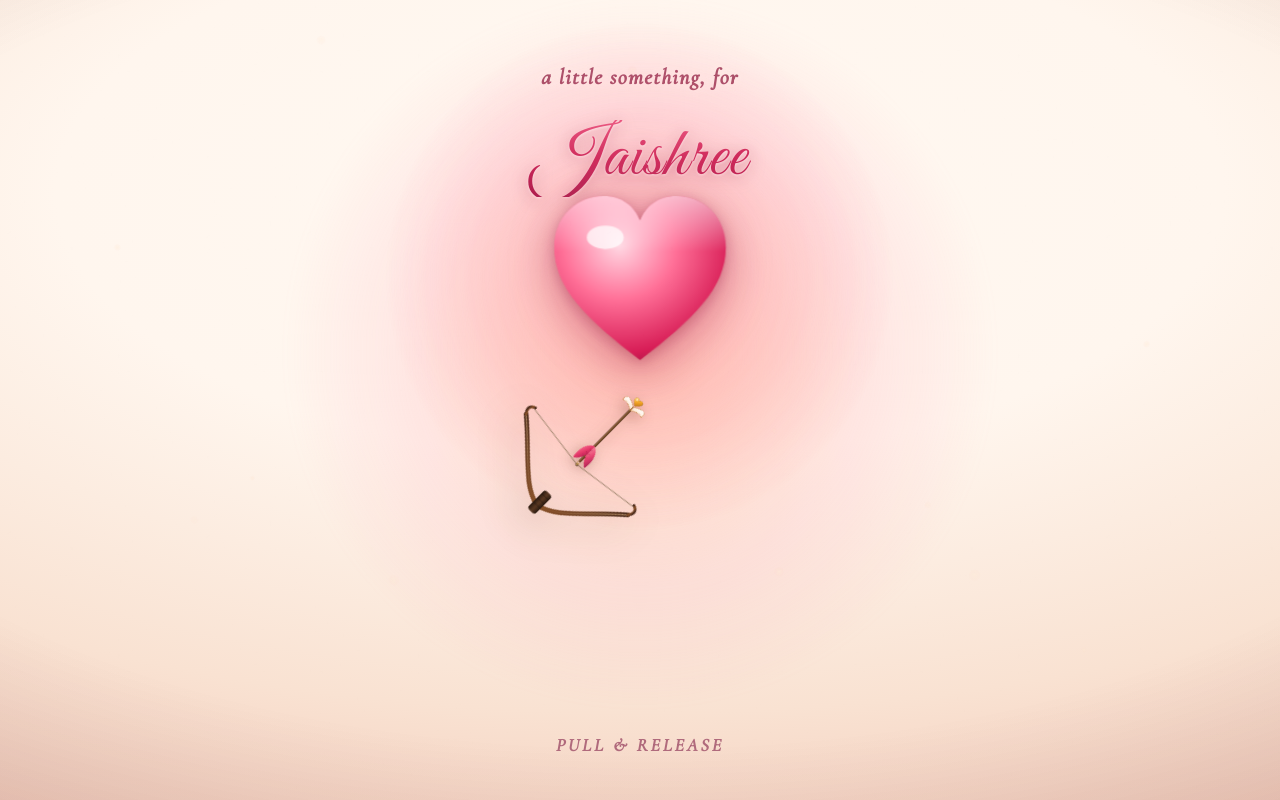
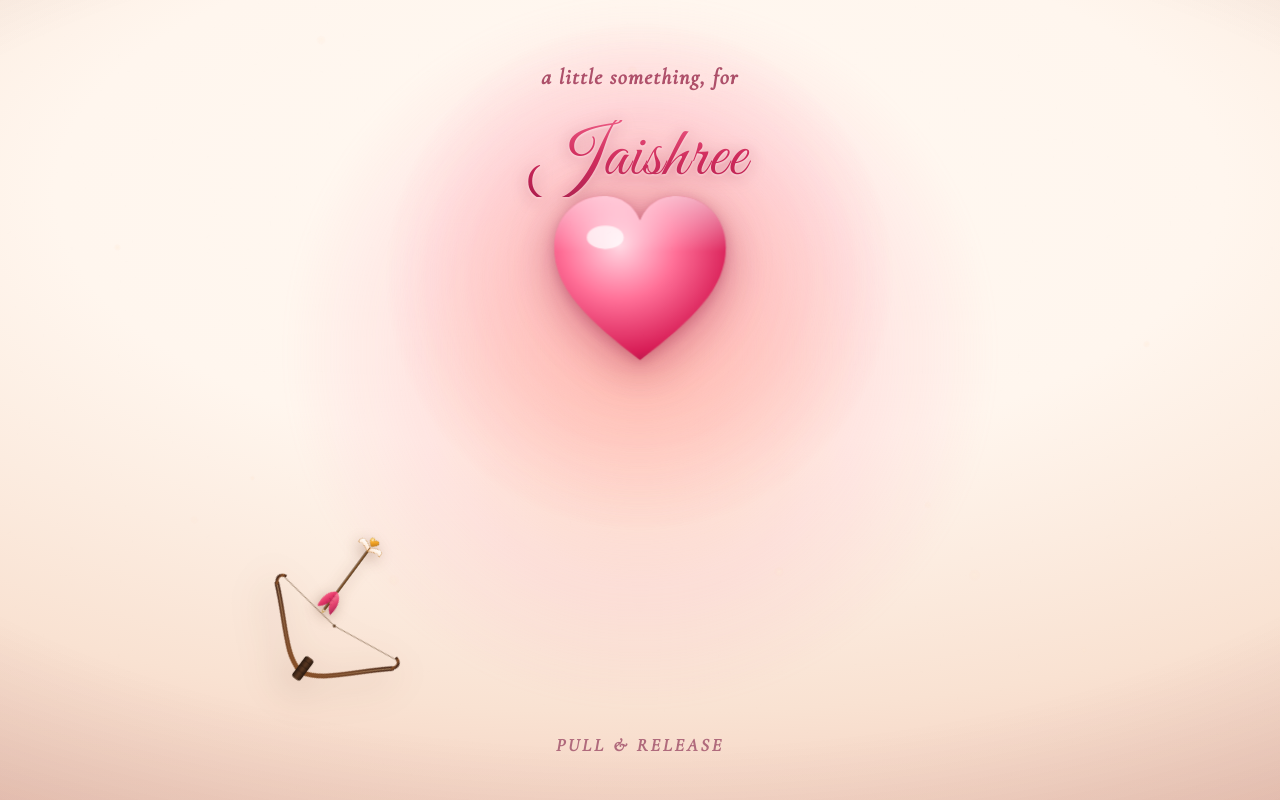
Before and after one commit to KyroVizAgency/Jaishree, a website built with Vite: page index.html in a window 1280 px wide. Built offline with nearby package versions, Linux system fonts and the light colour scheme; files whose address does not match are found by name.

Commit message:
Position bow in lower-left area via CSS rules and calculate rotation facing target

```diff
--- a/birthday.css
+++ b/birthday.css
@@ -171,11 +171,15 @@ body{
    on a DIAGONAL. The whole rig (left/top + rotation around the grip) is set in
    JS from measured geometry; everything below is in the rig's own space. */
 .archery{
-  position:absolute; top:0; left:0;    /* JS sets left/top so the grip anchors */
-  width:clamp(95px, 17vw, 168px);     /* smaller, daintier bow — delicate against the heart */
+  position:absolute;
+  left:clamp(40px, 14vw, 180px);
+  bottom:clamp(60px, 14vh, 140px);
+  top:auto;
+  width:clamp(110px, 18vw, 168px);
   cursor:grab;
   -webkit-tap-highlight-color:transparent;
-  touch-action:none;                   /* we own the drag gesture */
+  touch-action:none;
+  z-index:5;
   will-change:transform;
 }
 .archery:active{ cursor:grabbing; }
--- a/birthday.js
+++ b/birthday.js
@@ -588,30 +588,24 @@ function applyNock(){
 }
 
 function refreshRig(){
+  nockProxy.val = REST_NOCK; applyNock();
+
+  const aRect = archery.getBoundingClientRect();
   const bR = bow.getBoundingClientRect();
 
   // If DOM layout is not ready yet (0 width), retry on next animation frame
-  if (!bR || bR.width === 0) {
+  if (!bR || bR.width === 0 || !aRect || aRect.width === 0) {
     requestAnimationFrame(refreshRig);
     return;
   }
-
-  nockProxy.val = REST_NOCK; applyNock();
-  gsap.set(archery, { rotation: 0, scale: 1, x: 0, y: 0 });
-  archery.style.left = '0px'; archery.style.top = '0px';
-  gsap.set(arrow, { x: 0, y: 0 });
-
-  const aR = archery.getBoundingClientRect();
 
   // measure target rect or layout center for accurate aim angle across all resolutions
   const tRect = target.getBoundingClientRect();
   const heartX = (tRect.width > 0) ? (tRect.left + tRect.width / 2) : (W * 0.5);
   const heartY = (tRect.height > 0) ? (tRect.top + tRect.height / 2) : (H * 0.33);
 
-  // For mobile screens, anchor grip appropriately to prevent overlap with heart or text
-  const isMobile = W < 768;
-  const gripX = isMobile ? Math.max(50, W * 0.18) : (W * 0.24);
-  const gripY = isMobile ? Math.min(H * 0.82, H - 75) : (H * 0.76);
+  const gripX = aRect.left + aRect.width * 0.5;
+  const gripY = aRect.top + aRect.height * 0.8;
 
   // rotation so local "up" (0,-1) maps to the grip→heart direction
   const aimRad = Math.atan2(heartX - gripX, gripY - heartY);
@@ -620,16 +614,13 @@ function refreshRig(){
   const sR = serving.getBoundingClientRect();
   const rR = arrow.getBoundingClientRect();
   svgScale = bR.width / 460;
-  const gripLX = (bR.left - aR.left) + 0.5 * bR.width;
-  const gripLY = (bR.top  - aR.top ) + (240 / 300) * bR.height;   // grip ~y240 in viewBox
-  const nockLX = (sR.left - aR.left) + 0.5 * sR.width;
-  const nockLY = (sR.top  - aR.top ) + 0.5 * sR.height;
-  arrowBaseX = nockLX - ((rR.left - aR.left) + 0.5 * rR.width);
-  arrowBaseY = nockLY - ((rR.top  - aR.top ) + (205 / 220) * rR.height);
+  const gripLX = 0.5 * bR.width;
+  const gripLY = (240 / 300) * bR.height;
+  const nockLX = (sR.left - aRect.left) + 0.5 * sR.width;
+  const nockLY = (sR.top  - aRect.top ) + 0.5 * sR.height;
+  arrowBaseX = nockLX - ((rR.left - aRect.left) + 0.5 * rR.width);
+  arrowBaseY = nockLY - ((rR.top  - aRect.top ) + (205 / 220) * rR.height);
 
-  // anchor the grip at (gripX,gripY) and rotate the rig around it
-  archery.style.left = (gripX - gripLX) + 'px';
-  archery.style.top  = (gripY - gripLY) + 'px';
   gsap.set(archery, { transformOrigin: `${gripLX}px ${gripLY}px`, rotation: aimRad * 180 / Math.PI });
   gsap.set(arrow, { x: arrowBaseX, y: arrowBaseY });
   maxDraw = Math.min(bR.height * 0.72, H * 0.16, 132);
```
